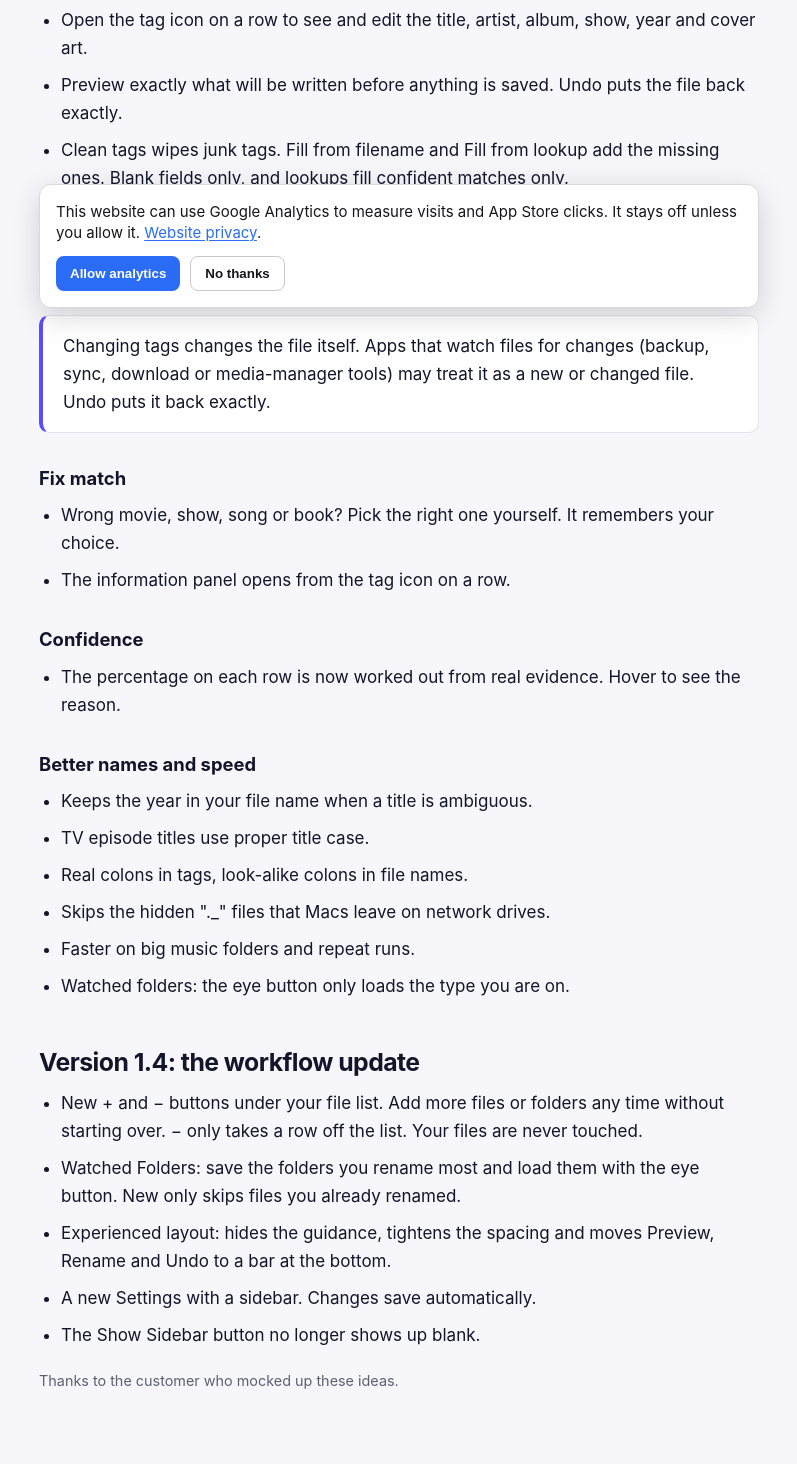
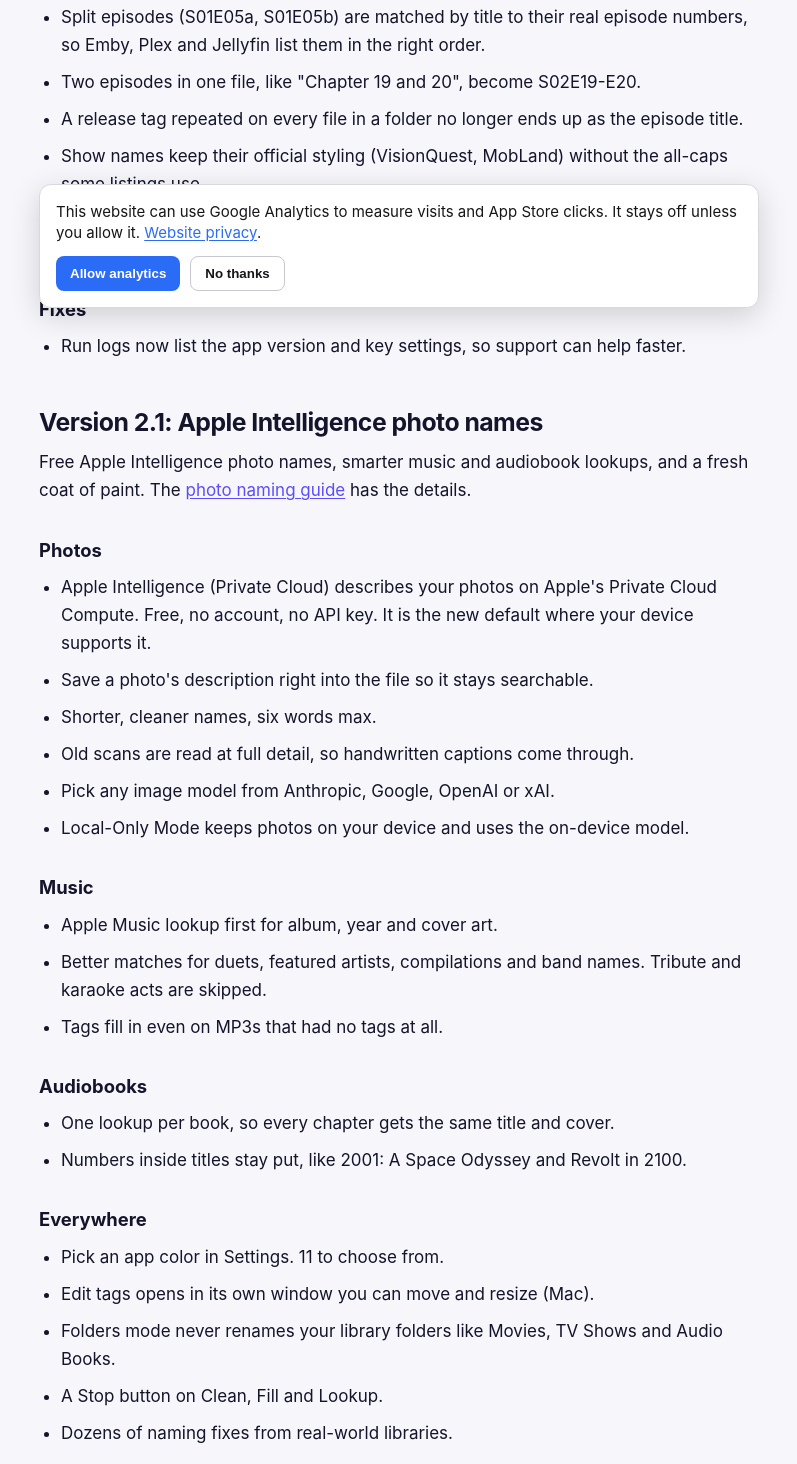
Before and after one commit to bkettering74/media-renamer-pro, a plain HTML site: page release-notes.html in a window 1280 px wide. Shown: the part 476-1940 px from the top of the page, without its empty margins (241-1038 px from the left). Drawn offline with Linux system fonts and the light colour scheme.

Commit message:
Release notes: add 2.1 and 2.1.1
Co-Authored-By: Claude Opus 5.5 <noreply@anthropic.com>
Claude-Session: https://claude.ai/code/session_01117Dy5X84B71HSvMpJaXyL

```diff
--- a/release-notes.html
+++ b/release-notes.html
@@ -3,16 +3,16 @@
 <head>
 <meta charset="utf-8">
 <meta name="viewport" content="width=device-width, initial-scale=1">
-<title>Media Renamer Pro Release Notes: 2.0, 1.4 and earlier</title>
-<meta name="description" content="Every Media Renamer Pro update: 2.0 tag editor and match fixer, 1.4 watched folders and add and remove, with what changed in plain words.">
+<title>Media Renamer Pro Release Notes: 2.1.1, 2.1, 2.0 and earlier</title>
+<meta name="description" content="Every Media Renamer Pro update: 2.1.1 TV episode matching, 2.1 Apple Intelligence photo names, 2.0 tag editor and match fixer, in plain words.">
 <meta name="robots" content="index,follow">
 <link rel="canonical" href="https://bkettering74.github.io/media-renamer-pro/release-notes.html">
 <meta name="theme-color" content="#0b0a1f">
 <meta name="apple-itunes-app" content="app-id=6761764615">
 <meta name="author" content="Buck Kettering">
 <meta property="og:site_name" content="Media Renamer Pro">
-<meta property="og:title" content="Media Renamer Pro Release Notes: 2.0, 1.4 and earlier">
-<meta property="og:description" content="Every Media Renamer Pro update: 2.0 tag editor and match fixer, 1.4 watched folders and add and remove, with what changed in plain words.">
+<meta property="og:title" content="Media Renamer Pro Release Notes: 2.1.1, 2.1, 2.0 and earlier">
+<meta property="og:description" content="Every Media Renamer Pro update: 2.1.1 TV episode matching, 2.1 Apple Intelligence photo names, 2.0 tag editor and match fixer, in plain words.">
 <meta property="og:type" content="website">
 <meta property="og:url" content="https://bkettering74.github.io/media-renamer-pro/release-notes.html">
 <meta property="og:image" content="https://bkettering74.github.io/media-renamer-pro/media/v14/og-image.jpg">
@@ -22,8 +22,8 @@
 <meta name="twitter:card" content="summary_large_image">
 <meta name="twitter:site" content="@MediaRenamerPro">
 <meta name="twitter:creator" content="@MediaRenamerPro">
-<meta name="twitter:title" content="Media Renamer Pro Release Notes: 2.0, 1.4 and earlier">
-<meta name="twitter:description" content="Every Media Renamer Pro update: 2.0 tag editor and match fixer, 1.4 watched folders and add and remove, with what changed in plain words.">
+<meta name="twitter:title" content="Media Renamer Pro Release Notes: 2.1.1, 2.1, 2.0 and earlier">
+<meta name="twitter:description" content="Every Media Renamer Pro update: 2.1.1 TV episode matching, 2.1 Apple Intelligence photo names, 2.0 tag editor and match fixer, in plain words.">
 <meta name="twitter:image" content="https://bkettering74.github.io/media-renamer-pro/media/v14/og-image.jpg">
 <link rel="icon" href="https://is1-ssl.mzstatic.com/image/thumb/Purple211/v4/ea/13/b0/ea13b0ed-9324-8f76-720c-9cf1814bc34e/AppIcon-0-0-1x_U007epad-0-1-85-220.png/128x128bb.jpg">
 <link rel="apple-touch-icon" href="https://is1-ssl.mzstatic.com/image/thumb/Purple211/v4/ea/13/b0/ea13b0ed-9324-8f76-720c-9cf1814bc34e/AppIcon-0-0-1x_U007epad-0-1-85-220.png/180x180bb.jpg">
@@ -54,6 +54,48 @@
     <p class="standfirst">What changed in each version, in plain words.</p>
   </header>
   <div class="prose">
+    <h2 id="v2-1-1">Version 2.1.1: smarter TV episode matching</h2>
+    <h3>TV shows</h3>
+    <ul>
+      <li>Episode numbers now come from the Season folder when a file has none, like "Episode 4", "Chapter 04", "Happy Days - 3-15" or "Teen Titans Go! 308".</li>
+      <li>Split episodes (S01E05a, S01E05b) are matched by title to their real episode numbers, so Emby, Plex and Jellyfin list them in the right order.</li>
+      <li>Two episodes in one file, like "Chapter 19 and 20", become S02E19-E20.</li>
+      <li>A release tag repeated on every file in a folder no longer ends up as the episode title.</li>
+      <li>Show names keep their official styling (VisionQuest, MobLand) without the all-caps some listings use.</li>
+      <li>Collection folders no longer pick up a guessed year from another show with the same name.</li>
+    </ul>
+    <h3>Fixes</h3>
+    <ul><li>Run logs now list the app version and key settings, so support can help faster.</li></ul>
+    <h2 id="v2-1">Version 2.1: Apple Intelligence photo names</h2>
+    <p>Free Apple Intelligence photo names, smarter music and audiobook lookups, and a fresh coat of paint. The <a href="rename-photos-by-date.html">photo naming guide</a> has the details.</p>
+    <h3>Photos</h3>
+    <ul>
+      <li>Apple Intelligence (Private Cloud) describes your photos on Apple's Private Cloud Compute. Free, no account, no API key. It is the new default where your device supports it.</li>
+      <li>Save a photo's description right into the file so it stays searchable.</li>
+      <li>Shorter, cleaner names, six words max.</li>
+      <li>Old scans are read at full detail, so handwritten captions come through.</li>
+      <li>Pick any image model from Anthropic, Google, OpenAI or xAI.</li>
+      <li>Local-Only Mode keeps photos on your device and uses the on-device model.</li>
+    </ul>
+    <h3>Music</h3>
+    <ul>
+      <li>Apple Music lookup first for album, year and cover art.</li>
+      <li>Better matches for duets, featured artists, compilations and band names. Tribute and karaoke acts are skipped.</li>
+      <li>Tags fill in even on MP3s that had no tags at all.</li>
+    </ul>
+    <h3>Audiobooks</h3>
+    <ul>
+      <li>One lookup per book, so every chapter gets the same title and cover.</li>
+      <li>Numbers inside titles stay put, like 2001: A Space Odyssey and Revolt in 2100.</li>
+    </ul>
+    <h3>Everywhere</h3>
+    <ul>
+      <li>Pick an app color in Settings. 11 to choose from.</li>
+      <li>Edit tags opens in its own window you can move and resize (Mac).</li>
+      <li>Folders mode never renames your library folders like Movies, TV Shows and Audio Books.</li>
+      <li>A Stop button on Clean, Fill and Lookup.</li>
+      <li>Dozens of naming fixes from real-world libraries.</li>
+    </ul>
     <h2 id="v2-0">Version 2.0: edit tags, fix matches</h2>
     <p>How-to guides for everything below: <a href="edit-tags-and-cover-art.html">edit tags and cover art</a>, <a href="find-cover-art-online.html">find cover art online</a>, <a href="fix-a-wrong-match.html">fix a wrong match</a>, <a href="clean-and-fill-tags.html">clean and fill tags</a>, <a href="confidence-percentage-explained.html">the confidence percentage</a> and <a href="workflows-in-2-0.html">five workflows</a>.</p>
     <h3>Edit tags</h3>
--- a/sitemap-pages.xml
+++ b/sitemap-pages.xml
@@ -82,7 +82,7 @@
   </url>
   <url>
     <loc>https://bkettering74.github.io/media-renamer-pro/release-notes.html</loc>
-    <lastmod>2026-10-26</lastmod>
+    <lastmod>2026-11-18</lastmod>
     <priority>0.6</priority>
   </url>
   <url>
--- a/sitemap.xml
+++ b/sitemap.xml
@@ -82,7 +82,7 @@
   </url>
   <url>
     <loc>https://bkettering74.github.io/media-renamer-pro/release-notes.html</loc>
-    <lastmod>2026-10-26</lastmod>
+    <lastmod>2026-11-18</lastmod>
     <priority>0.6</priority>
   </url>
   <url>
```
